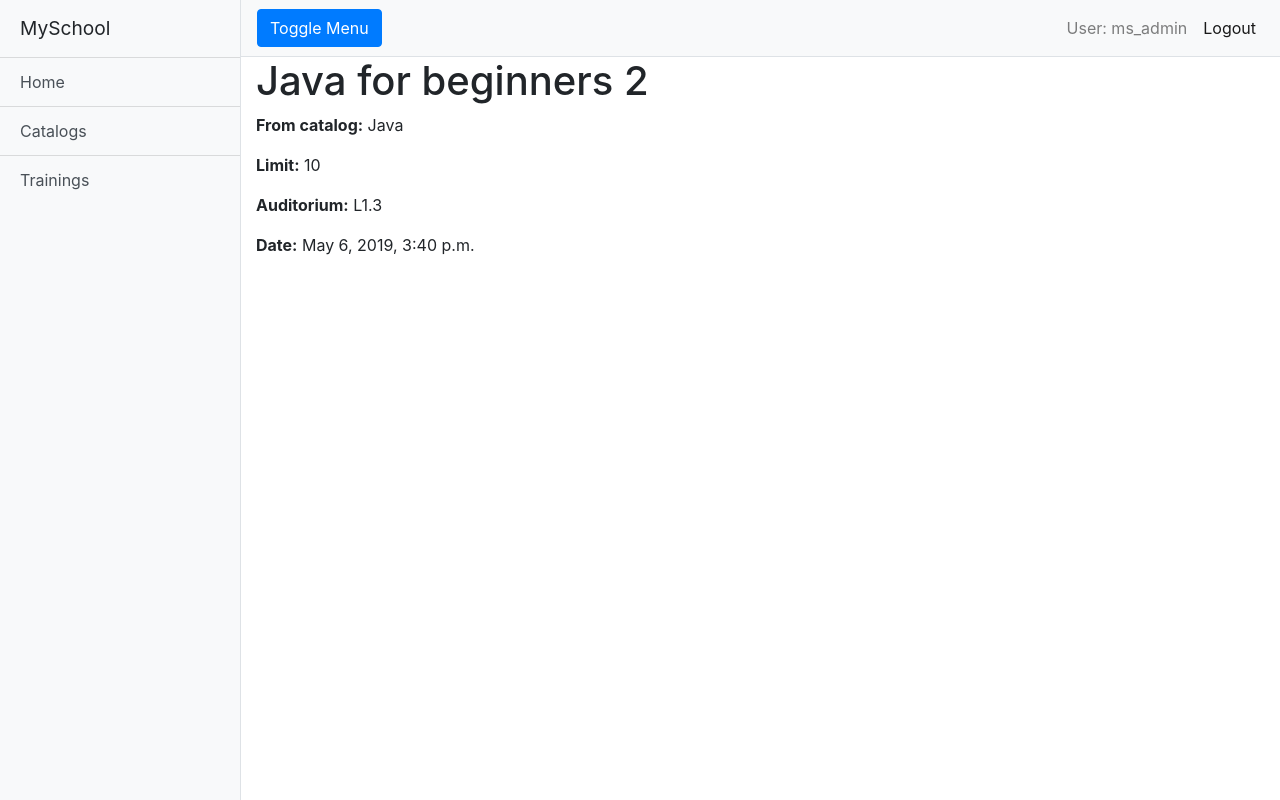
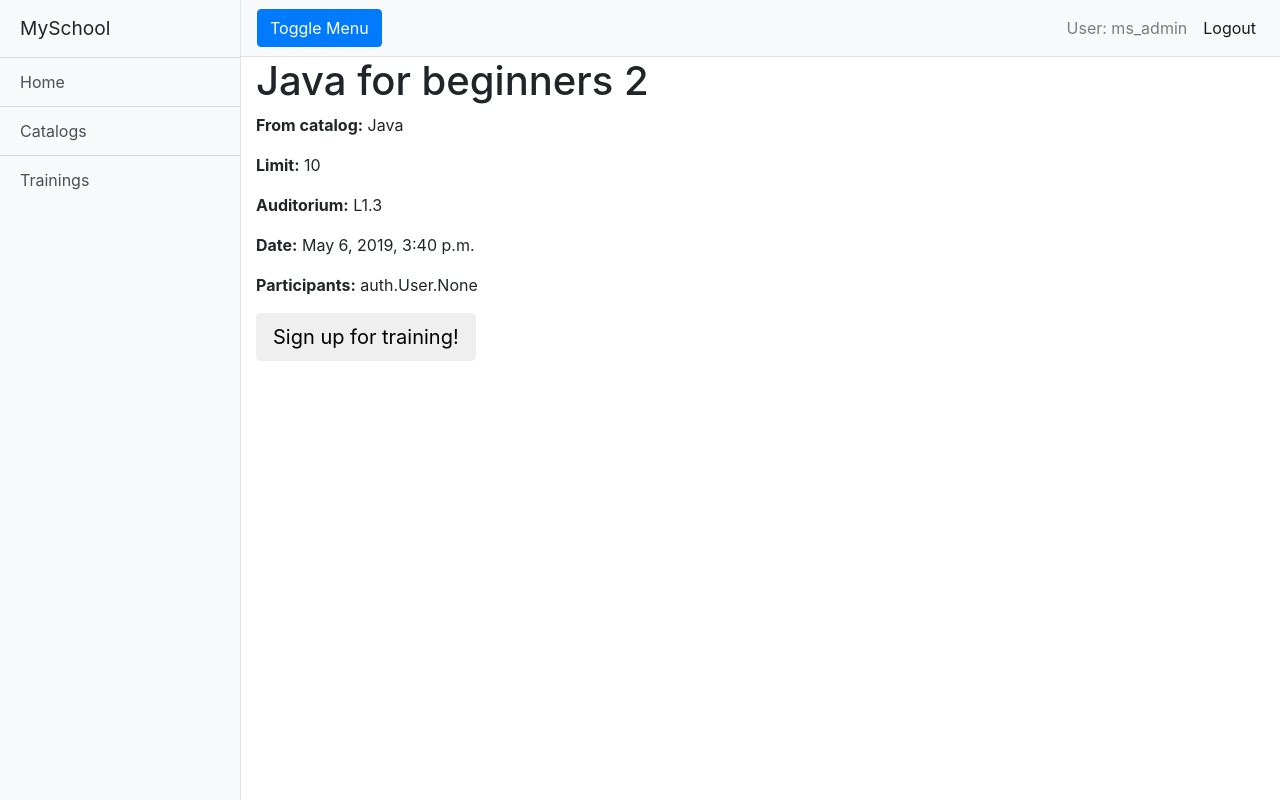
Before and after one commit to Michu0704/MySchool, a Django app: page /training/3 in a window 1280 px wide. Run offline with Django 3.2, Linux system fonts and the light colour scheme; a user stored in the database is signed in; data comes from the database, SQL or seed files in the repository; both versions use the stored data as it was after the commit; some libraries are stand-ins or nearby versions.

Commit message:
Added first version of signing up for trainings

```diff
--- a/my_school/settings.py
+++ b/my_school/settings.py
@@ -139,3 +139,5 @@
 
 # Redirect to home URL after login (Default redirects to /accounts/profile/)
 LOGIN_REDIRECT_URL = '/'
+
+EMAIL_BACKEND = 'django.core.mail.backends.console.EmailBackend'
--- a/my_schools/models.py
+++ b/my_schools/models.py
@@ -36,6 +36,7 @@
     name = models.CharField(max_length=200)
     auditorium = models.CharField(max_length=200)
     date = models.DateTimeField()
+    participants = models.ManyToManyField(User, null=True, blank=True)
 
     def __str__(self):
         """
--- a/my_schools/templates/my_schools/training_detail.html
+++ b/my_schools/templates/my_schools/training_detail.html
@@ -7,5 +7,13 @@
     <p><strong>Limit:</strong> {{ training.limit }}</p>
     <p><strong>Auditorium:</strong> {{ training.auditorium }}</p>
     <p><strong>Date:</strong> {{ training.date }}</p>
+    {% if training.participants != 'auth.User.None' %}
+        <p><strong>Participants:</strong> {{ training.participants}}</p>
+    {% else %}
+        <p>There are no participants yet.</p>
+    {% endif %}
+
+    <input type="button" onclick="window.location.href='signup';" class="btn btn-default btn-lg" value="Sign up for training!">
+
 
 {% endblock %}
--- /dev/null
+++ b/my_schools/templates/signup.html
@@ -0,0 +1,6 @@
+{% extends "base_generic.html" %}
+
+{% block content %}
+    <h1>You just signed up for the training!</h1>
+
+{% endblock %}
--- a/my_schools/urls.py
+++ b/my_schools/urls.py
@@ -11,4 +11,5 @@
     path('trainings/', views.TrainingList.as_view(), name='training'),
     path('training/<int:pk>', views.TrainingDetailView.as_view(), name='training-detail'),
     path('accounts/', include('django.contrib.auth.urls')),
+    path('training/signup', views.signup, name='signup-detail'),
 ]
--- a/my_schools/views.py
+++ b/my_schools/views.py
@@ -1,5 +1,6 @@
 from django.shortcuts import render
 from django.views import generic
+from django.contrib.auth.mixins import LoginRequiredMixin
 
 
 from .models import Catalog, Training
@@ -21,17 +22,28 @@
     return render(request, 'index.html', context=context)
 
 
-class CatalogList(generic.ListView):
+def signup(request):
+    """view function for signup for training"""
+    training = Training.pk
+
+    context = {
+        'training': training
+    }
+
+    return render(request, 'signup.html', context=context)
+
+
+class CatalogList(LoginRequiredMixin, generic.ListView):
     model = Catalog
 
 
-class CatalogDetailView(generic.DetailView):
+class CatalogDetailView(LoginRequiredMixin, generic.DetailView):
     model = Catalog
 
 
-class TrainingList(generic.ListView):
+class TrainingList(LoginRequiredMixin, generic.ListView):
     model = Training
 
 
-class TrainingDetailView(generic.DetailView):
+class TrainingDetailView(LoginRequiredMixin, generic.DetailView):
     model = Training
```
Also changed, not shown: my_schools/admin.py (+12 -2 lines), db.sqlite3, my_schools/migrations/0004_training_participant.py (added).
